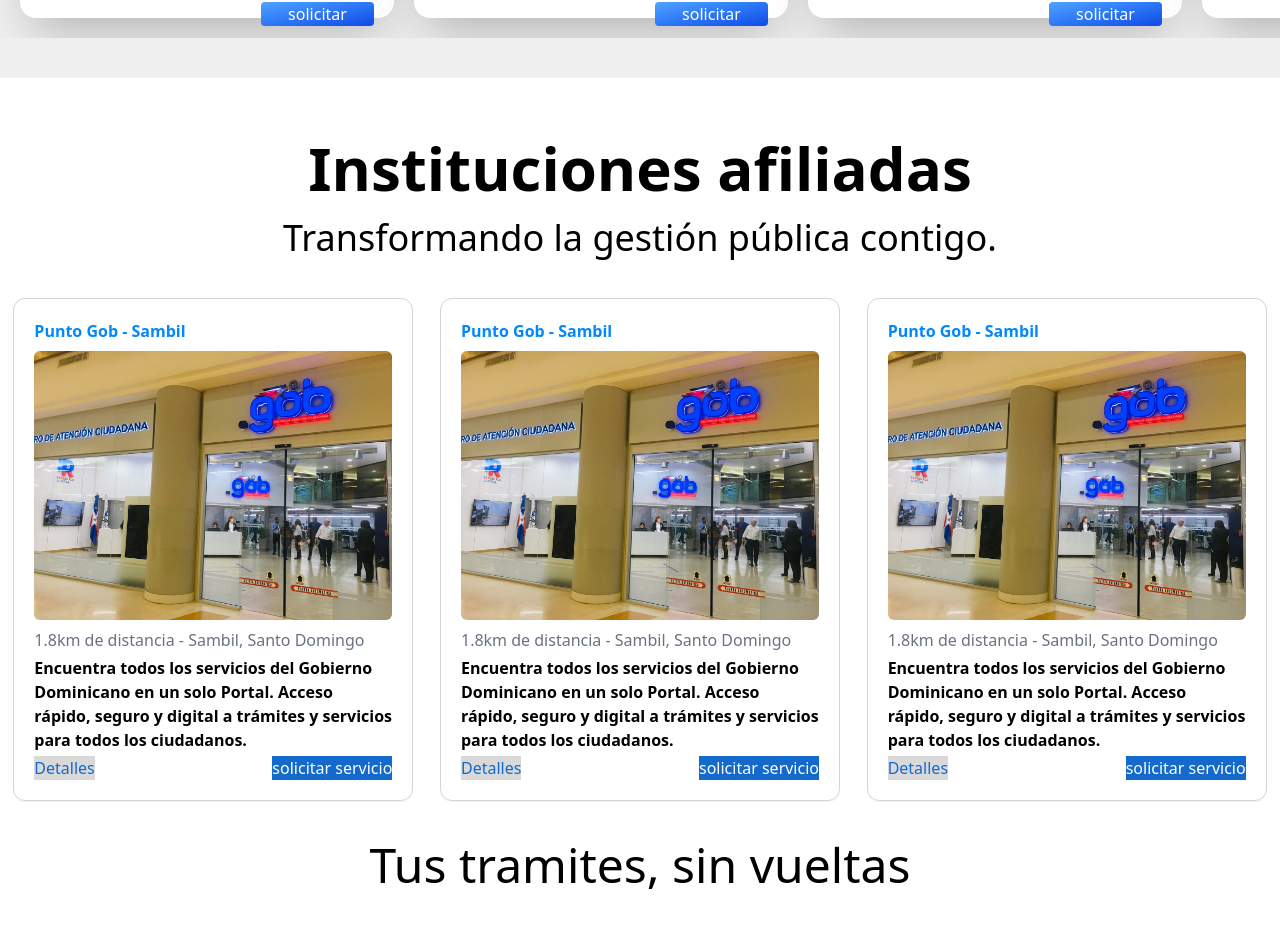
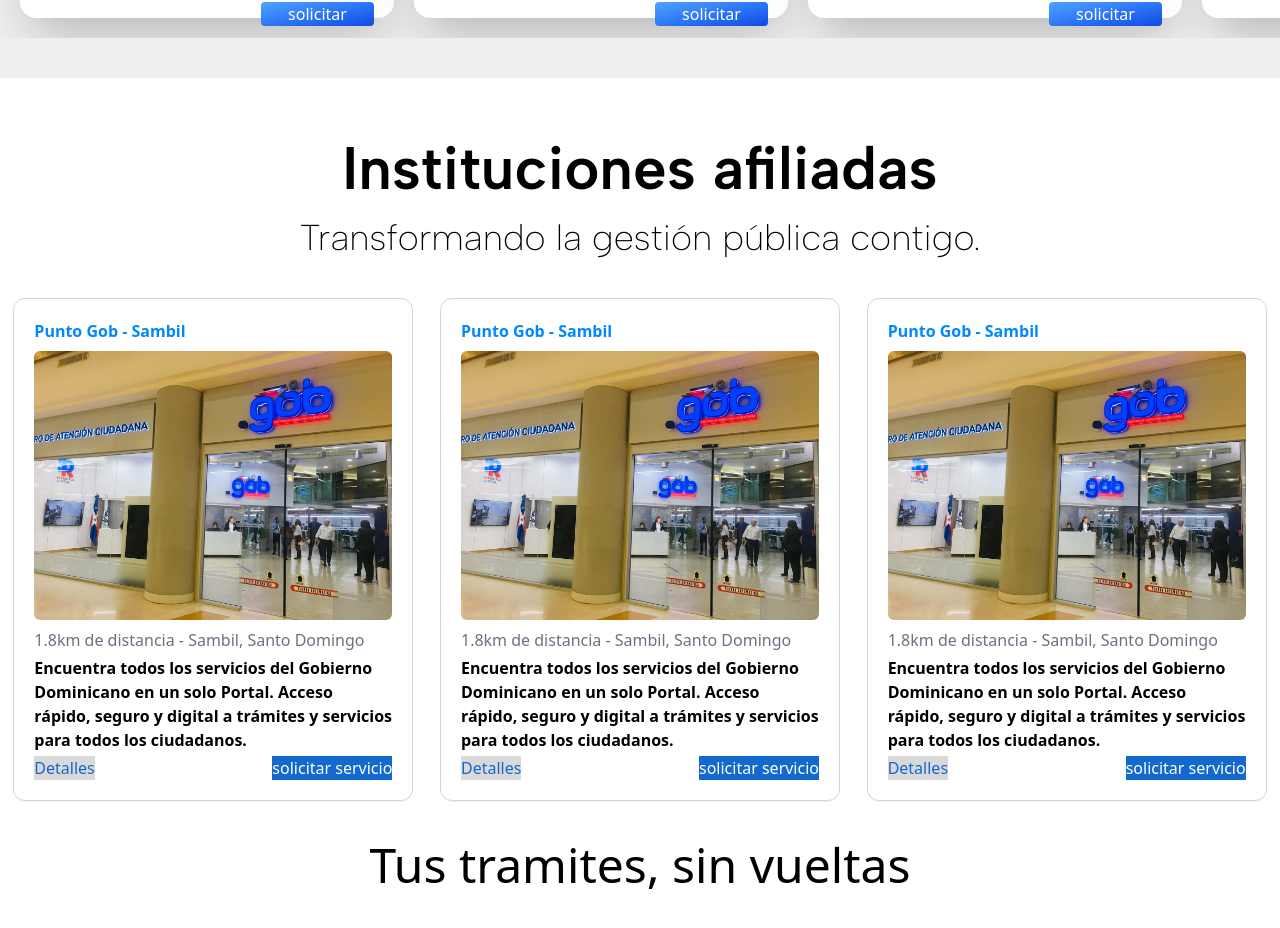
Before and after one commit to Urpirio/s-gob-2025, a Next.js app: page / in a window 1280 px wide. Shown: the part 920-1848 px from the top of the page. Built offline with nearby package versions, Linux system fonts and the light colour scheme.

Commit message:
Se corrigio un mala practica relacionada con la colocacion de las fuentes

```diff
--- a/components/components - Home/components/Section - PuntoGob.jsx
+++ b/components/components - Home/components/Section - PuntoGob.jsx
@@ -1,14 +1,16 @@
 import { Albert_Sans } from "next/font/google";
 import CardGob from "../SubComponents/CardGob";
 
-const Albert_sans = Albert_Sans()
+const Albert_sans = Albert_Sans({
+  subsets: ['latin-ext']
+});
 
 export default function SectionPuntoGob() {
   return (
     <section className="pt-10 pb-10">
         <div className="flex flex-col text-center gap-5 pt-5 pb-10">
-            <h1 className={`${Albert_sans} text-6xl font-semibold`}>Instituciones afiliadas</h1>
-            <span className={`${Albert_sans} font-extralight text-4xl`}>Transformando la gestión pública contigo.</span>
+            <h1 className={`${Albert_sans.className} text-6xl font-semibold`}>Instituciones afiliadas</h1>
+            <span className={`${Albert_sans.className} font-extralight text-4xl`}>Transformando la gestión pública contigo.</span>
         </div>
         <div className="flex flex-wrap justify-around">
             <CardGob/>
```
